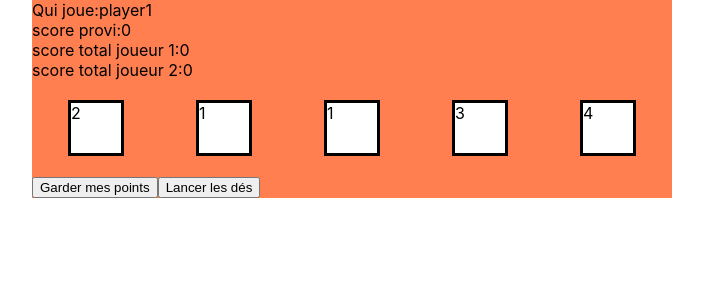
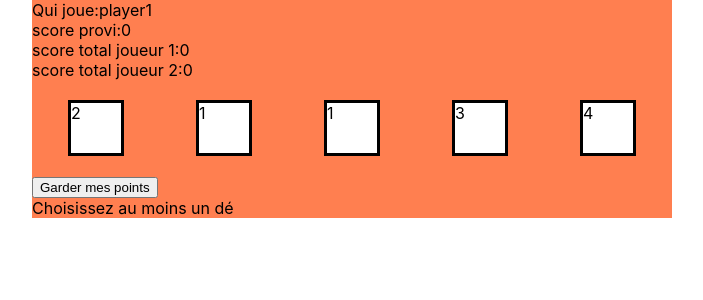
Before and after one commit to kochky/jeu-5000, a React (Create React App) app: page / in a window 1280 px wide. Both pictures are taken after a click on the button "Lancer les dés". Shown: the top 300 px of the page, without its empty margins (288-991 px from the left). Built offline with nearby package versions, Linux system fonts and the light colour scheme.

Commit message:
case lancer les dés effacé si aucun dé selectionné

```diff
--- a/src/App.js
+++ b/src/App.js
@@ -1,4 +1,4 @@
-import { useState, useEffect } from 'react';
+import { useState } from 'react';
 import './App.css';
 import Dice from './componants/Dice';
 import Roll from './componants/Roll';
--- a/src/componants/Roll.js
+++ b/src/componants/Roll.js
@@ -95,9 +95,10 @@ function Roll({setGameOver,GameOver,provPoints,setProvPoints,setPoints,setCombo,
     }
 
 
-    return(
-        <button onClick={handleClick} >Lancer les dés</button>
-    )
+    if((diceOne.keep && !diceOne.confirmed)|| (diceTwo.keep&& !diceTwo.confirmed)|| (diceThree.keep &&!diceThree.confirmed) ||(diceFour.keep &&!diceFour.confirmed) ||(diceFive.keep && !diceFive.confirmed) || IsCurrentPlay===0 ){
+    return (
+       <button onClick={handleClick}>Lancer les dés</button>)}
+    else{return (<div>Choisissez au moins un dé</div>)}
 }
 
 export default Roll
```
